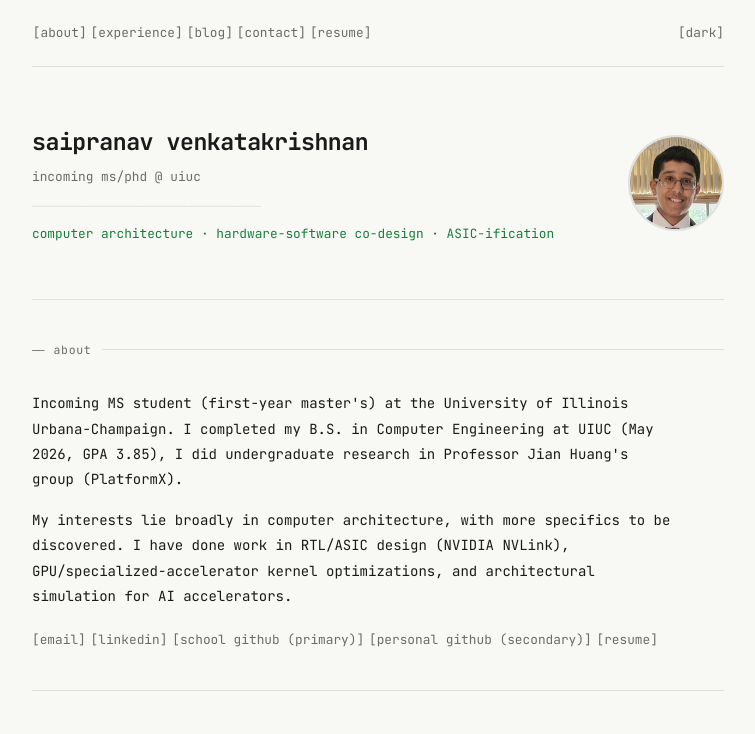
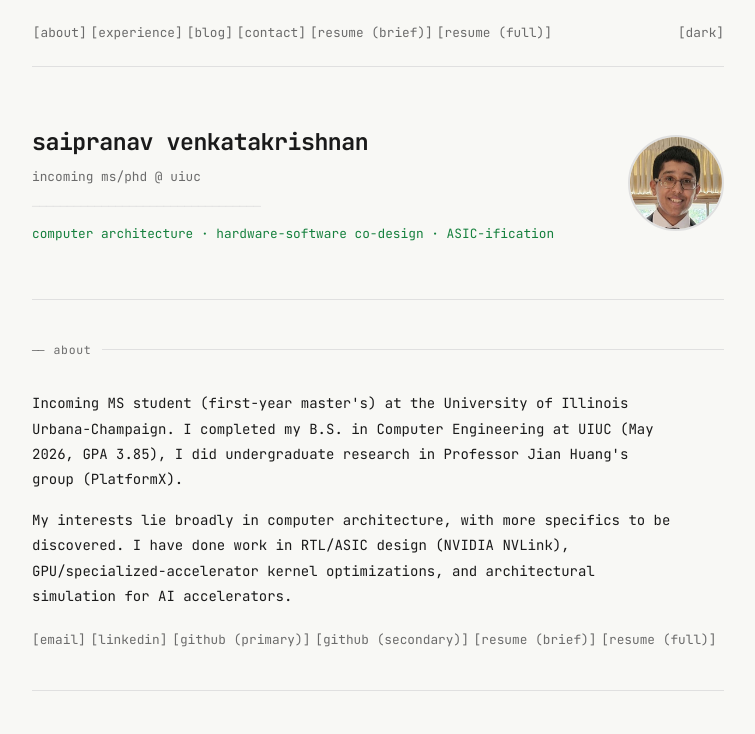
Before and after one commit to Sai-Pra/Sai-Pra.github.io, a Jekyll site: the page built from index.md, in a window 1280 px wide. Shown: the top 734 px of the page, without its empty margins (262-1017 px from the left). Built offline with Jekyll 4.4.1, drawn with Linux system fonts in a browser that asks for light colours.

Commit message:
resume updates

```diff
--- a/_layouts/default.html
+++ b/_layouts/default.html
@@ -49,7 +49,8 @@
         <a href="{{ '/#experience' | relative_url }}">experience</a>
         <a href="{{ '/blog/' | relative_url }}">blog</a>
         <a href="mailto:{{ site.email }}">contact</a>
-        <a href="/resume/Saipranav_Venkatakrishnan_Resume.pdf" target="_blank">resume</a>
+        <a href="/resume/Saipranav_Venkatakrishnan_Resume_Brief.pdf" target="_blank">resume (brief)</a>
+        <a href="/resume/Saipranav_Venkatakrishnan_Resume.pdf" target="_blank">resume (full)</a>
       </div>
       <button class="theme-toggle" id="theme-toggle" aria-label="toggle color theme">light</button>
     </nav>
--- a/index.md
+++ b/index.md
@@ -30,9 +30,10 @@ layout: default
     <div class="about-links">
       <a href="mailto:saipranavvk@gmail.com">email</a>
       <a href="https://linkedin.com/in/saipranav-venkatakrishnan" target="_blank" rel="noopener">linkedin</a>
-      <a href="https://github.com/Saipranavvk" target="_blank" rel="noopener">school github (primary)</a>
-      <a href="https://github.com/Sai-Pra" target="_blank" rel="noopener">personal github (secondary)</a>
-      <a href="/resume/Saipranav_Venkatakrishnan_Resume.pdf" target="_blank">resume</a>
+      <a href="https://github.com/Saipranavvk" target="_blank" rel="noopener">github (primary)</a>
+      <a href="https://github.com/Sai-Pra" target="_blank" rel="noopener">github (secondary)</a>
+      <a href="/resume/Saipranav_Venkatakrishnan_Resume_Brief.pdf" target="_blank">resume (brief)</a>
+      <a href="/resume/Saipranav_Venkatakrishnan_Resume.pdf" target="_blank">resume (full)</a>
     </div>
   </div>
 </section>
```
Also changed, not shown: 1 other file.
